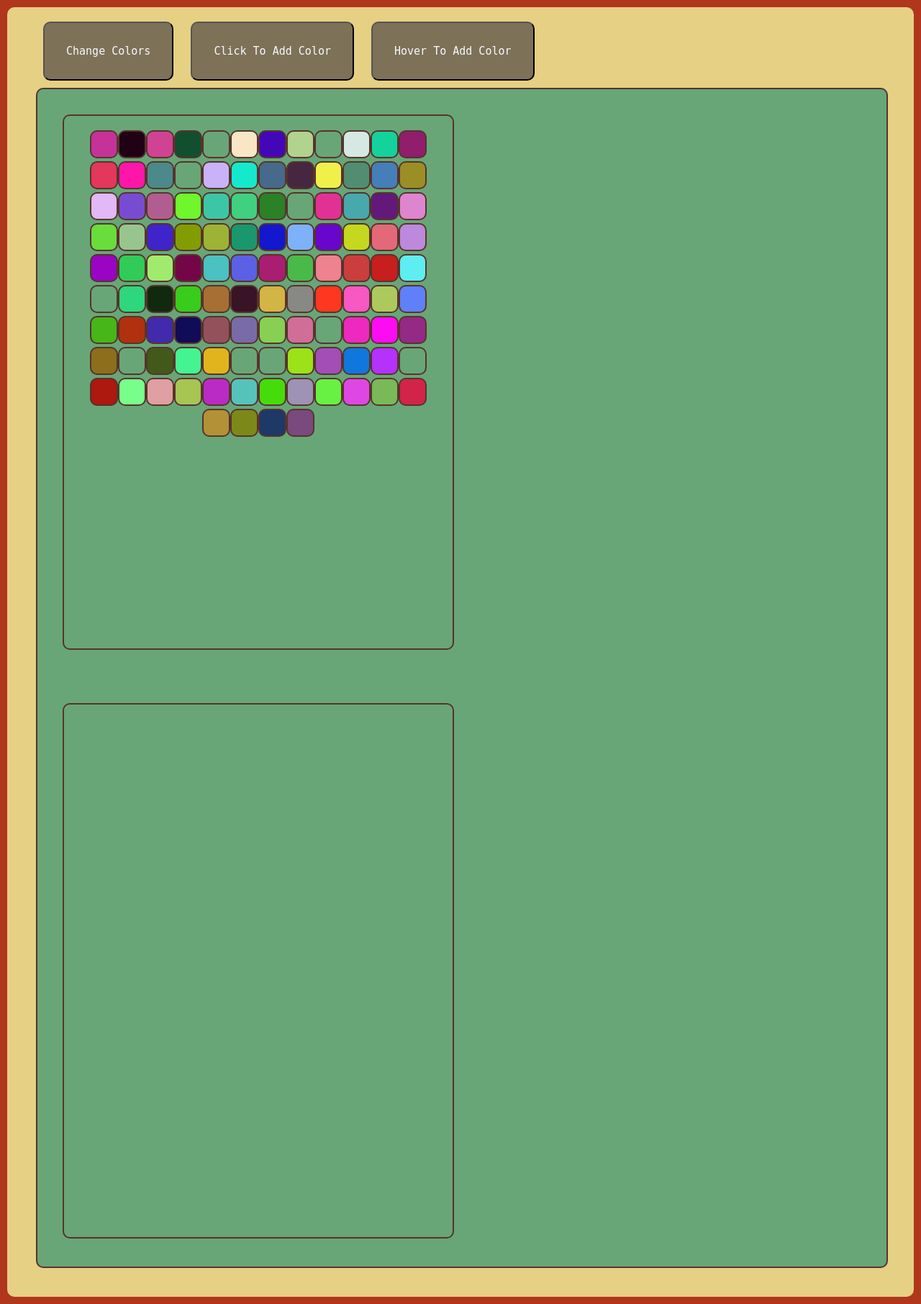
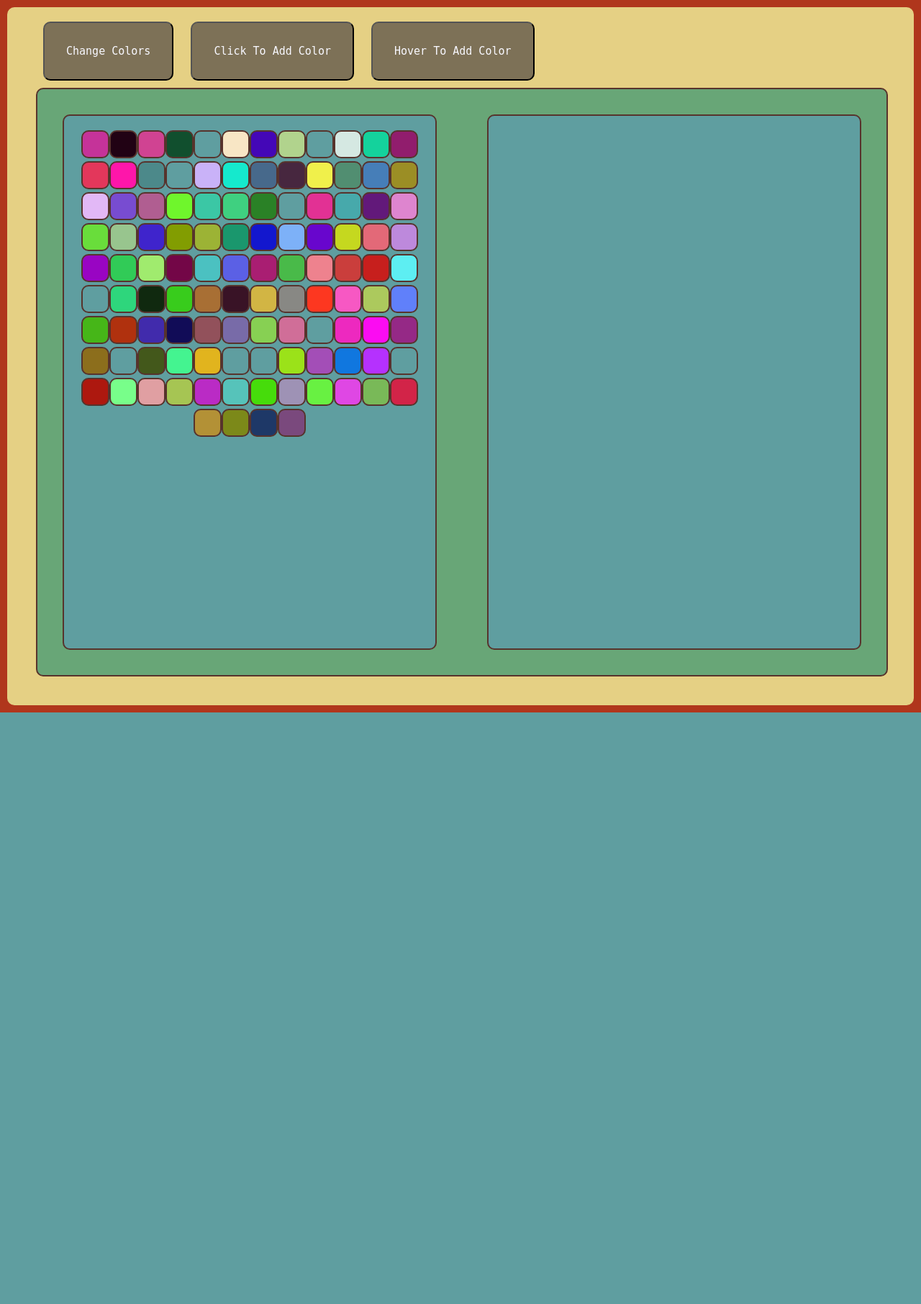
Before and after one commit to amitzed/jQuery-Color-Generator, a PHP site: page / in a window 1280 px wide. Shown: the whole page at 72% size. After the commit the page ends 990 px from the top, so only its background shows below. Run offline with PHP 8.4, Linux system fonts and the light colour scheme.

Commit message:
Added Flex box (for Parent-container element)

```diff
--- a/app.js
+++ b/app.js
@@ -38,6 +38,7 @@
 };
 // End
 
+// Document Ready Function *****************
 $(() => {
 
   createColorBoxes();
@@ -49,3 +50,4 @@
   //End
 
 });
+// End Document Ready FUnction *************
--- a/index.html
+++ b/index.html
@@ -14,8 +14,8 @@
     <button id="hoverColorAdd" type="button" name="button">Hover To Add Color</button>
 
     <div id="container" class="">
-      <div id="color-box" class=""></div>
-      <div id="my-color-box" class=""></div>
+      <div id="color-box" class="color-box"></div>
+      <div id="my-color-box" class="my-color-box"></div>
     </div>
 
     <script
--- a/style.css
+++ b/style.css
@@ -33,7 +33,14 @@
 
 div {
   border: .17em solid #57332C;
+  background-color: cadetblue;
   border-radius: 10px;
+}
+@media (max-width: 1350px) {
+ div {
+
+   transition: ease all .5s;
+ }
 }
 
 #container {
@@ -43,6 +50,10 @@
   /* padding: 30px; */
   /* margin: 10px; */
   border-radius: 10px;
+  display: flex;
+  flex-flow: row nowrap;
+  align-items: center;
+  justify-content: center;
 }
 
 /* Box Divs */
```
